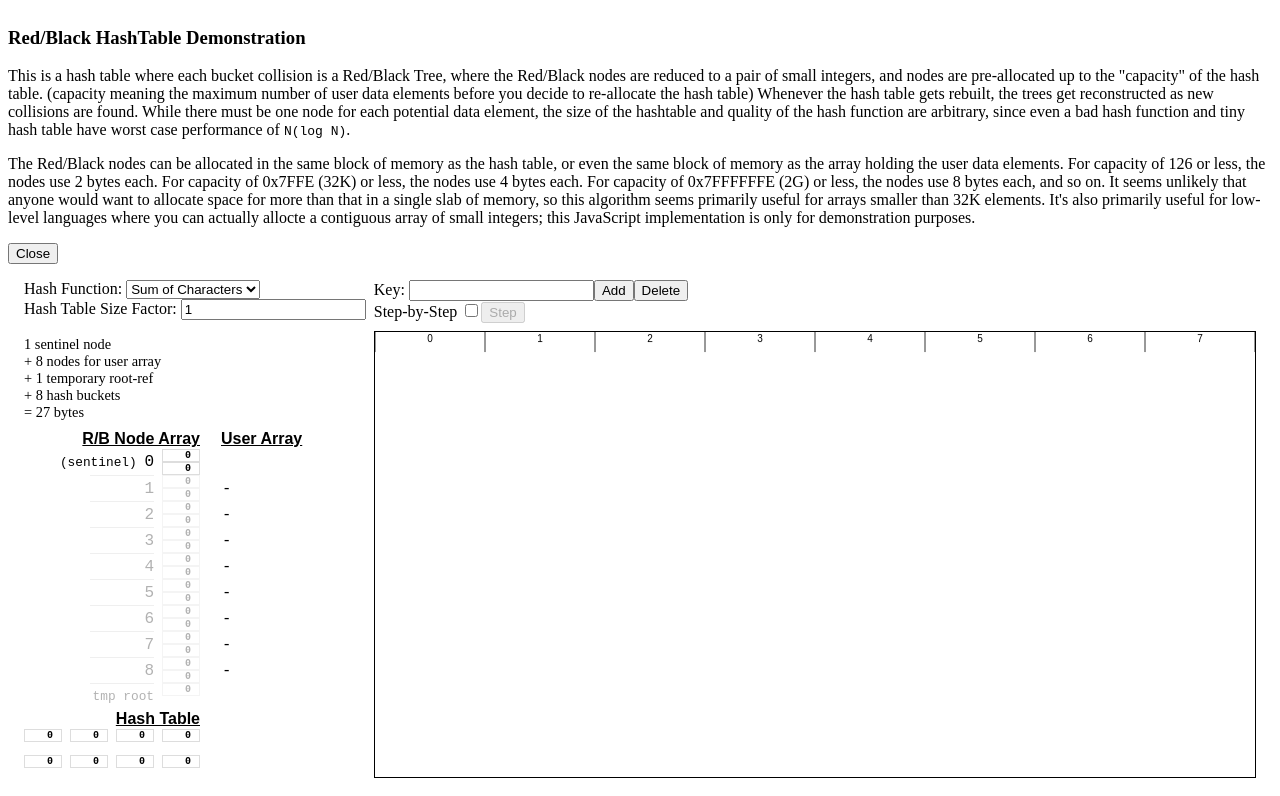
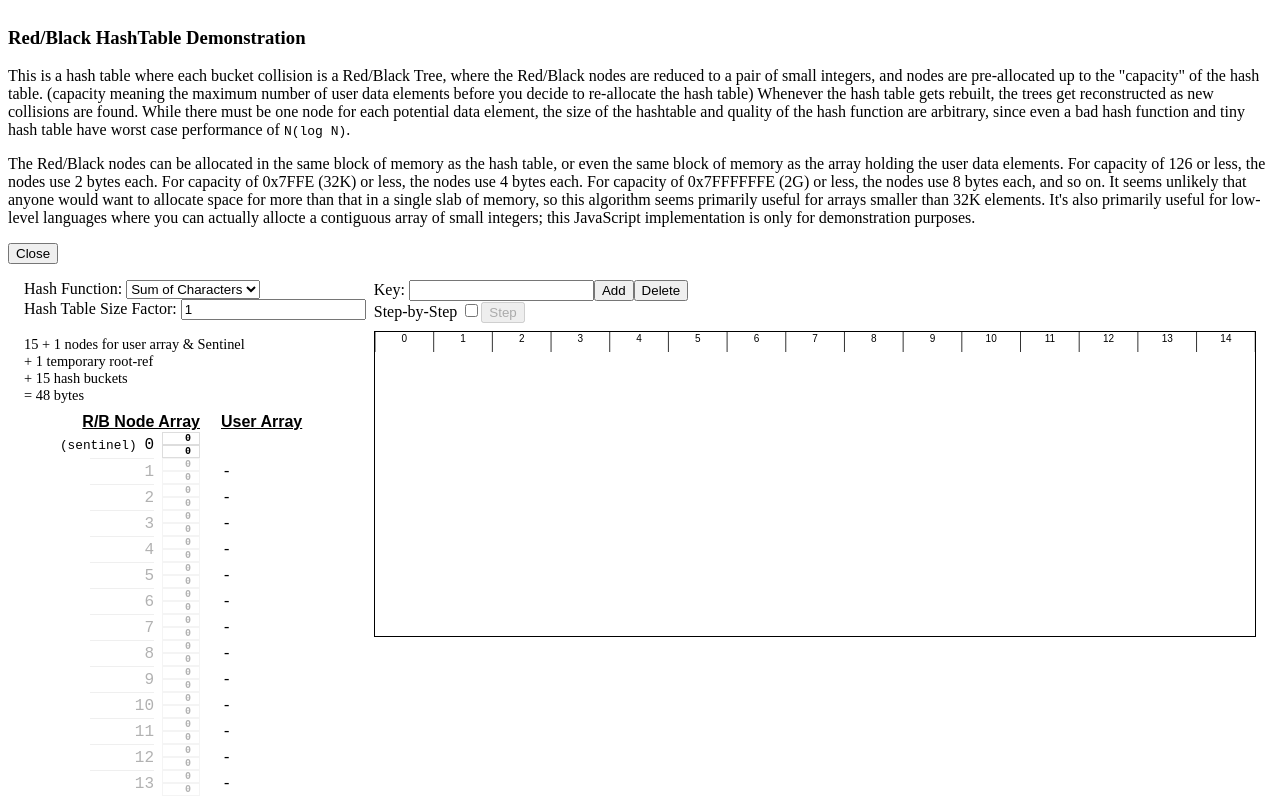
Before and after one commit to nrdvana/RBHash, a Vue app in the folder js_demo/: page / in a window 1280 px wide. Shown: the top 796 px of the page. Built offline with nearby package versions, Linux system fonts and the light colour scheme.

Commit message:
Implemented animation

```diff
--- a/js_demo/src/App.vue
+++ b/js_demo/src/App.vue
@@ -15,7 +15,7 @@ const vis= ref(null);
 const messages= ref([]);
 
 const user_array= ref([])
-const rbhash= ref(recreate_rbhash(8))
+const rbhash= ref(recreate_rbhash(15))
 
 watch([ hashtable_size_factor, hash_function ], () => {
    rbhash.value= recreate_rbhash(rbhash.value.capacity)
@@ -102,16 +102,18 @@ async function add_value() {
       let value= next_key.value;
       if (user_array.value.length >= rbhash.value.capacity)
          rbhash.value= recreate_rbhash(rbhash.value.capacity? rbhash.value.capacity*2 : 16);
+      // insert into user array first so that rendering mid-algorithm doesn't fail
+      user_array.value.push(value);
       let ins_found= await rbhash.value.insert(
-         user_array.value.length+1,
+         user_array.value.length,
          hashfunc(value),
          (j) => value.localeCompare(user_array.value[j-1]),
          (state) => { messages.value= [].concat(state.message); return get_step_promise() }
       );
-      if (ins_found == user_array.value.length+1) {
-         user_array.value.push(value);
-         next_key.value= '';
-      }
+      if (ins_found == user_array.value.length)
+         next_key.value= ''
+      else // remove the item from the array if the insert didn't succeed
+         user_array.value.pop();
    }
    catch (e) {
       console.log(e);
--- a/js_demo/src/RBHash.js
+++ b/js_demo/src/RBHash.js
@@ -41,7 +41,7 @@ export default class RBHash {
                state.message.push("Found a duplicate, will not insert");
                state.finished= true;
                if (showstate) await showstate(state)
-               return node;
+               return at_node;
             }
             let ref= (at_node<<1) | (cmp < 0? 0 : 1);
             path.push(ref);
--- a/js_demo/src/component/RBHashArrayView.vue
+++ b/js_demo/src/component/RBHashArrayView.vue
@@ -28,11 +28,10 @@ function bucket(i) {
 <template>
 <table>
 <caption>
-   1 sentinel node<br>
-   + {{ rbhash.capacity }} nodes for user array<br>
+   {{ rbhash.capacity }} + 1 nodes for user array &amp; Sentinel<br>
    + 1 temporary root-ref<br>
    + {{ rbhash.array.length - rbhash.table_ofs }} hash buckets<br>
-   = {{ rbhash.array.length * ( rbhash.array.length <= 0x7E? 1 : rbhash.array.length <= 0x7FFE? 2 : 4 ) }} bytes
+   = {{ rbhash.array.length * ( rbhash.capacity <= 0x7E? 1 : rbhash.capacity <= 0x7FFE? 2 : 4 ) }} bytes
 </caption>
 <tr>
    <th>R/B Node Array</th>
--- a/js_demo/src/component/RBHashVisualizer.vue
+++ b/js_demo/src/component/RBHashVisualizer.vue
@@ -7,120 +7,226 @@ const props= defineProps({
    node_size: Number
 })
 
-let old_layout= {};
-let new_layout= {};
+const canvas= ref(null);
+let drag_target;
+let animation_timer_id;
 
-function calc_subtree_layout(rbhash, nodes, node_id) {
-   let node= nodes[node_id]
+let anim_layout= { buckets: [], nodes: [] };
+let final_layout;
+
+/* Layout structure:
+
+  {
+   nodes: [
+     { id: , width: , height: , x: , y: , 0: , 1: , red: , parent_id: }
+     ...
+   ]
+   buckets: [
+     { idx: , x: , dx: , node_id: }
+   ],
+   node_rad:
+   node_dx:
+   node_dy:
+   node_width_sum:
+  }
+
+*/
+function calc_layout(rbhash, user_array, canvas_rect) {
+   let buckets= new Array(rbhash.n_buckets)
+   let nodes= new Array(user_array.length+1)
+   for (let node_id= 1; node_id <= user_array.length; node_id++)
+      nodes[node_id]= { id: node_id, key: user_array[node_id-1] }
+
+   let build_subtree_layout= (node) => {
       node.width= 1;
       node.height= 1;
       for (let subtree= 0; subtree <= 1; subtree++) {
-      let ref= rbhash.array[node_id*2+subtree]
+         let ref= rbhash.array[node.id * 2 + subtree]
          if (ref) {
-         node[subtree]= calc_subtree_layout(rbhash, nodes, ref>>1)
-         node[subtree].parent_id= node_id;
+            build_subtree_layout(node[subtree]= nodes[ref>>1])
+            node[subtree].parent_id= node.id;
             if (ref & 1) node[subtree].red= 1
             node.width += node[subtree].width
             node.height= Math.max(node.height, 1 + node[subtree].height);
          }
       }
-   return node;
    }
 
-function calc_layout(rbhash, user_array) {
-   let table= {};
-   let nodes= new Array(user_array.length+1);
-   for (let node_id= 1; node_id <= user_array.length; node_id++) {
-      nodes[node_id]= { id: node_id, key: user_array[node_id-1] };
-   }
    // For each filled bucket, count number of nodes in that tree
    let width= 0;
-   for (let b= 0; b < rbhash.n_buckets; b++) {
-      let node_id= rbhash.array[rbhash.table_ofs + b];
+   let widths= [];
+   for (let b= 0; b < buckets.length; b++) {
+      buckets[b]= { idx: b }
+      let node_id= rbhash.array[rbhash.table_ofs + b]
       if (node_id) {
-         let node= calc_subtree_layout(rbhash, nodes, node_id)
-         table[b]= { node: node }
-         width += node.width;
-      }
-   }
-   let node_diam= parseFloat(props.node_size || 20);
-   return {
-      table,
-      nodes,
-      n_buckets: rbhash.n_buckets,
-      node_width_sum: width,
-      node_rad: node_diam / 2,
-      node_dx: node_diam + 2,
-      node_dy: node_diam + 2,
+         buckets[b].node_id= node_id
+         let node= buckets[b].node= nodes[node_id]
+         build_subtree_layout(node)
+         width += node.width
+         widths.push(node.width)
       }
    }
 
-function render_subtree(layout, node, x, y, ctx) {
-   node.x= x + layout.node_dx * (node[0]? node[0].width:0) + layout.node_dx/2;
-   node.y= y + layout.node_dy/2;
-   if (node.parent_id) {
-      let parent= layout.nodes[node.parent_id];
-      ctx.lineWidth= 1;
-      ctx.strokeStyle= node.red? "red" : "black";
-      ctx.beginPath(); ctx.moveTo(node.x, node.y); ctx.lineTo(parent.x, parent.y); ctx.stroke();
-   }
-   if (node[0]) render_subtree(layout, node[0], x, y + layout.node_dy, ctx);
-   if (node[1]) render_subtree(layout, node[1], node.x + layout.node_dx/2, y + layout.node_dy, ctx);
-   ctx.lineWidth= 1;
-   ctx.strokeStyle= node.red? "red" : "black";
-   ctx.beginPath()
-   ctx.arc(node.x, node.y, layout.node_rad, 0, 2*Math.PI)
-   ctx.fillStyle= node.red? '#FDD' : '#EEE';
-   ctx.fill();
-   ctx.stroke();
-   ctx.fillStyle= node.red? 'red':'black';
-   ctx.textAlign = 'center'
-   ctx.textBaseline = 'middle'
-   ctx.fillText(node.id, node.x, node.y);
-}
+   // Now figure out the pixel coordinates of everything
+   let node_diam= parseFloat(props.node_size || 20)
+   let node_rad= node_diam / 2
+   let node_dx= node_diam + 2
+   let node_dy= node_diam + 2
 
-function render_layout(layout, ctx, canvas_width) {
-   let node_dx= layout.node_dx
    // make a list of the widest buckets
-   let widest= Object.values(layout.table)
-      .map((bucket) => bucket.node.width * node_dx)
-      .sort()
-   let widest_sum= widest.reduce((ret, cur) => ret + cur, 0);
-   let standard_bucket_count= layout.n_buckets - widest.length
+   widths= widths.sort()
+   let widest_sum= widths.reduce((ret, cur) => ret + cur, 0);
+   let standard_bucket_count= buckets.length - widths.length
    let standard_bucket_dx;
    // Does the minimal width of all the nodes occupy all the space?
-   if (widest_sum >= canvas_width) {
+   if (widest_sum >= canvas_rect.width) {
       standard_bucket_dx= 3
    } else {
       // for each small node, can we make all buckets at least this large without running out of room?
-      while (widest.length && (widest_sum - widest[0]) + (widest[0] * standard_bucket_count) <= canvas_width) {
-         console.log(widest_sum, widest.concat([]), standard_bucket_count)
+      while (widths.length && (widest_sum - widths[0]) + (widths[0] * standard_bucket_count) <= canvas_rect.width/node_dx) {
+         console.log(widest_sum, widths.concat([]), standard_bucket_count)
          // convert least-wide to a standard bucket width
-         widest_sum -= widest[0]
-         widest.shift();
+         widest_sum -= widths[0]
+         widths.shift();
          standard_bucket_count++
       }
-         console.log(widest_sum, widest.concat([]), standard_bucket_count)
       // divide remaiing space among the standard buckets
-      standard_bucket_dx= (canvas_width - widest_sum) / standard_bucket_count;
+      standard_bucket_dx= (canvas_rect.width - widest_sum*node_dx) / standard_bucket_count;
+      console.log(widest_sum, widths.concat([]), standard_bucket_count, canvas_rect.width, standard_bucket_dx)
    }
+
+   // Now that bucket widths are known, give everything an X and Y coordinate
+   let calc_subtree_coordinates= function(node, x, y) {
+      node.x= x + node_dx * (node[0]? node[0].width:0) + node_dx/2;
+      node.y= y + node_dy/2;
+      if (node[0]) calc_subtree_coordinates(node[0], x, y + node_dy);
+      if (node[1]) calc_subtree_coordinates(node[1], node.x + node_dx/2, y + node_dy);
+   }
+
    // render each filled bucket, first rendering the empty buckets to the left.
    let x= 0
-   for (let b= 0; b < layout.n_buckets; b++) {
+   for (let b= 0; b < buckets.length; b++) {
+      let dx;
+      // bucket tree
+      let node= buckets[b].node
+      if (node) {
+         let tree_dx= node_dx * node.width
+         dx= Math.max(tree_dx, standard_bucket_dx)
+         calc_subtree_coordinates(node, x + (dx - tree_dx)/2, 15)
+      } else {
+         dx= standard_bucket_dx
+      }
+      buckets[b].dx= dx
+      x += dx
+   }
+
+   return { nodes, buckets, canvas_rect, node_rad, node_dx, node_dy }
+}
+
+function slide(value, goal) {
+   value += (goal - value)*.1;
+   if (Math.abs(goal-value) < .1)
+      value= goal;
+   return value;
+}
+function animate_layout(layout, goal) {
+   // Remove nodes that no longer exist
+   while (layout.nodes.length > goal.nodes.length)
+      layout.nodes.pop()
+   // Same for buckets
+   while (layout.buckets.length > goal.buckets.length)
+      layout.buckets.pop()
+   while (layout.buckets.length < goal.buckets.length)
+      layout.buckets.push({ idx: layout.buckets.length, x: goal.canvas_rect.width, dx: 0 })
+   layout.canvas_rect= goal.canvas_rect
+   layout.node_rad= goal.node_rad
+   layout.node_dx= goal.node_dx
+   layout.node_dy= goal.node_dy
+
+   let todo= false;
+
+   // For each bucket
+   let x= 0;
+   for (let b= 0; b < layout.buckets.length; b++) {
+      let bucket= layout.buckets[b], goal_bucket= goal.buckets[b]
+      // Wait until we encounter a missing node before creating it,
+      // so we can animate it entering from the current bucket's (x,y)
+      let add_missing_node= function(node_id) {
+         while (layout.nodes.length <= node_id)
+            layout.nodes.push(null);
+         return layout.nodes[node_id]= { id: node_id, x: bucket.x+bucket.dx/2, y: 0 }
+      }
+      // subtree x,y are adjusted according to their offset from parent, so that
+      // moving the parent moves the whole subtree at the same speed
+      let adjust_subtrees= function(node, goal_node) {
+         node.red= goal_node.red
+         if (node.x != goal_node.x || node.y != goal_node.y)
+            todo= true
+         for (let subtree= 0; subtree < 2; subtree++) {
+            if (goal_node[subtree]) {
+               node[subtree]= layout.nodes[goal_node[subtree].id];
+               if (!node[subtree])
+                  node[subtree]= add_missing_node(goal_node[subtree].id)
+               let child= node[subtree], goal_child= goal_node[subtree]
+               // If parent_id has changed, reset the x_ofs and y_ofs based on current absolute position
+               if (child.parent_id != goal_child.parent_id) {
+                  child.parent_id= goal_child.parent_id
+                  child.x_ofs= child.x - node.x
+                  child.y_ofs= child.y - node.y
+               }
+               // If node being dragged, don't move it
+               // Else continue animation based on existing x_ofs and y_ofs
+               if (child.id != drag_target) {
+                  // Calculate desired displacement from parent
+                  let goal_x_ofs= goal_child.x - goal_node.x
+                  let goal_y_ofs= goal_child.y - goal_node.y
+                  child.x= node.x + (child.x_ofs= slide(child.x_ofs, goal_x_ofs))
+                  child.y= node.y + (child.y_ofs= slide(child.y_ofs, goal_y_ofs))
+                  child.goal_x_ofs= goal_x_ofs
+               }
+               adjust_subtrees(node[subtree], goal_node[subtree]);
+            } else {
+               delete node[subtree];
+            }
+         }
+      }
+      // stretch it toward its correct dx
+      bucket.dx= slide(bucket.dx, goal_bucket.dx)
+      // but stack them from the left regardless of where they are
+      bucket.x= x
+      x += bucket.dx
+      if (bucket.x != goal_bucket.x || bucket.dx != goal_bucket.dx)
+         todo= true
+      // If tree rooted here, move its root node
+      if (goal_bucket.node_id) {
+         bucket.node_id= goal_bucket.node_id
+         bucket.node= layout.nodes[bucket.node_id]
+         if (!bucket.node)
+            bucket.node= add_missing_node(bucket.node_id)
+         if (bucket.node_id != drag_target) {
+            bucket.node.x= slide(bucket.node.x, goal_bucket.node.x)
+            bucket.node.y= slide(bucket.node.y, goal_bucket.node.y)
+         }
+         delete bucket.node.parent_id
+         adjust_subtrees(bucket.node, goal_bucket.node)
+      } else {
+         delete bucket.node_id
+         delete bucket.node
+      }
+   }
+   // do coordiante differences remain?
+   return todo;
+}
+
+function render_layout(layout, ctx) {
+   // Render the bucket markers
+   let x= 0
+   for (let b= 0; b < layout.buckets.length; b++) {
+      let dx= layout.buckets[b].dx
       // bucket left edge
       ctx.lineWidth= 1
       ctx.strokeStyle= '#333'
       ctx.beginPath(); ctx.moveTo(x, 0); ctx.lineTo(x, 20); ctx.stroke();
-      let dx;
-      // bucket tree
-      if (layout.table[b]) {
-         let node= layout.table[b].node
-         let tree_dx= node_dx * node.width
-         dx= Math.max(tree_dx, standard_bucket_dx)
-         render_subtree(layout, node, x + (dx - tree_dx)/2, 15, ctx)
-      } else {
-         dx= standard_bucket_dx
-      }
       // bucket label, if room
       if (dx > 15) {
          ctx.textAlign = 'center'
@@ -133,21 +239,68 @@ function render_layout(layout, ctx, canvas_width) {
    ctx.lineWidth= 1
    ctx.strokeStyle= '#333'
    ctx.beginPath(); ctx.moveTo(x, 0); ctx.lineTo(x, 20); ctx.stroke();
+   // Now render links between nodes
+   for (let i= 1; i < layout.nodes.length; i++) {
+      let node= layout.nodes[i]
+      if (node.parent_id) {
+         // don't render unless it's within 50% of the distance it's supposed to be
+         let parent= layout.nodes[node.parent_id];
+         let parent_dx= node.x - parent.x;
+         if (1 || !node.goal_parent_dx || (parent_dx / node.goal_parent_dx > .5)) {
+            ctx.lineWidth= 1;
+            ctx.strokeStyle= node.red? "red" : "black";
+            ctx.beginPath(); ctx.moveTo(node.x, node.y); ctx.lineTo(parent.x, parent.y); ctx.stroke();
+         }
+      }
+   }
+   // Now render the nodes, overtop the ends of the links
+   for (let i= 1; i < layout.nodes.length; i++) {
+      let node= layout.nodes[i]
+      ctx.lineWidth= 1
+      ctx.strokeStyle= node.red? "red" : "black"
+      ctx.beginPath()
+      ctx.arc(node.x, node.y, layout.node_rad, 0, 2*Math.PI)
+      ctx.fillStyle= node.red? '#FDD' : '#EEE'
+      ctx.fill()
+      ctx.stroke()
+      ctx.fillStyle= node.red? 'red':'black'
+      ctx.textAlign = 'center'
+      ctx.textBaseline = 'middle'
+      ctx.fillText(node.id, node.x, node.y)
+   }
 }
 
-const canvas= ref(null);
+function animate(enable) {
+   if (enable) {
+      if (!animation_timer_id)
+         animation_timer_id= setInterval(rerender, 1000/60);
+   } else {
+      if (animation_timer_id)
+         clearInterval(animation_timer_id)
+         animation_timer_id= null;
+   }
+}
 
 function render() {
-   new_layout= calc_layout(props.rbhash, props.user_array)
+   if (!canvas.value) return
    let rect= canvas.value.getBoundingClientRect()
-   let scale= window.devicePixelRatio;
+   let scale= window.devicePixelRatio || 1;
    canvas.value.width= rect.width * scale;
    canvas.value.height= rect.height * scale;
+   final_layout= calc_layout(props.rbhash, props.user_array, rect)
+   rerender()
+}
+function rerender() {
+   if (!canvas.value) return
+   let scale= window.devicePixelRatio || 1;
    let ctx= canvas.value.getContext('2d')
    ctx.reset()
    ctx.scale(scale, scale)
-   render_layout(new_layout, ctx, canvas.value.width)
+   animate(animate_layout(anim_layout, final_layout))
+   render_layout(anim_layout, ctx)
 }
+
+// Render when canvas is first created, and every time props.rbhash changes
 onMounted(render)
 watch(() => props.rbhash, render)
 
@@ -155,13 +308,53 @@ defineExpose({
    render: render
 })
 
+function distance(dx, dy) {
+   return Math.sqrt(dx*dx + dy*dy)
+}
+function canvas_mousedown(ev) {
+   let rect= ev.target.getBoundingClientRect()
+   let x= ev.clientX - rect.x;
+   let y= ev.clientY - rect.y;
+   // Did this click land on a node?
+   for (let i=1; i < anim_layout.nodes.length; i++) {
+      let node= anim_layout.nodes[i];
+      if (distance(node.x - x, node.y - y) <= anim_layout.node_rad) {
+         drag_target= node.id
+         break
+      }
+   }
+}
+function canvas_mouseup(ev) {
+   // capture the new distance from parent for node being released
+   if (drag_target) {
+      let node= anim_layout.nodes[drag_target];
+      if (node && node.parent_id) {
+         let parent= anim_layout.nodes[node.parent_id]
+         node.x_ofs= node.x - parent.x
+         node.y_ofs= node.y - parent.y
+      }
+   }
+   drag_target= 0
+}
+function canvas_mousemove(ev) {
+   let rect= ev.target.getBoundingClientRect()
+   let x= ev.clientX - rect.x;
+   let y= ev.clientY - rect.y;
+   if (drag_target && drag_target < anim_layout.nodes.length) {
+      anim_layout.nodes[drag_target].x= x;
+      anim_layout.nodes[drag_target].y= y;
+   }
+}
+
 </script>
 
 <template>
-   <canvas ref="canvas">
+   <canvas ref="canvas"
+      @mousedown="canvas_mousedown" @mouseup="canvas_mouseup" @mousemove="canvas_mousemove"
+   >
    </canvas>
 </template>
 
 <style scoped>
-canvas { border: none; min-width: 600px; min-height: 400px; width: 100%; }
+canvas { border: none; min-width: 600px; height: 300px; width: 100%; }
 </style>
```
Lines whose indentation alone changed are shown as unchanged.
